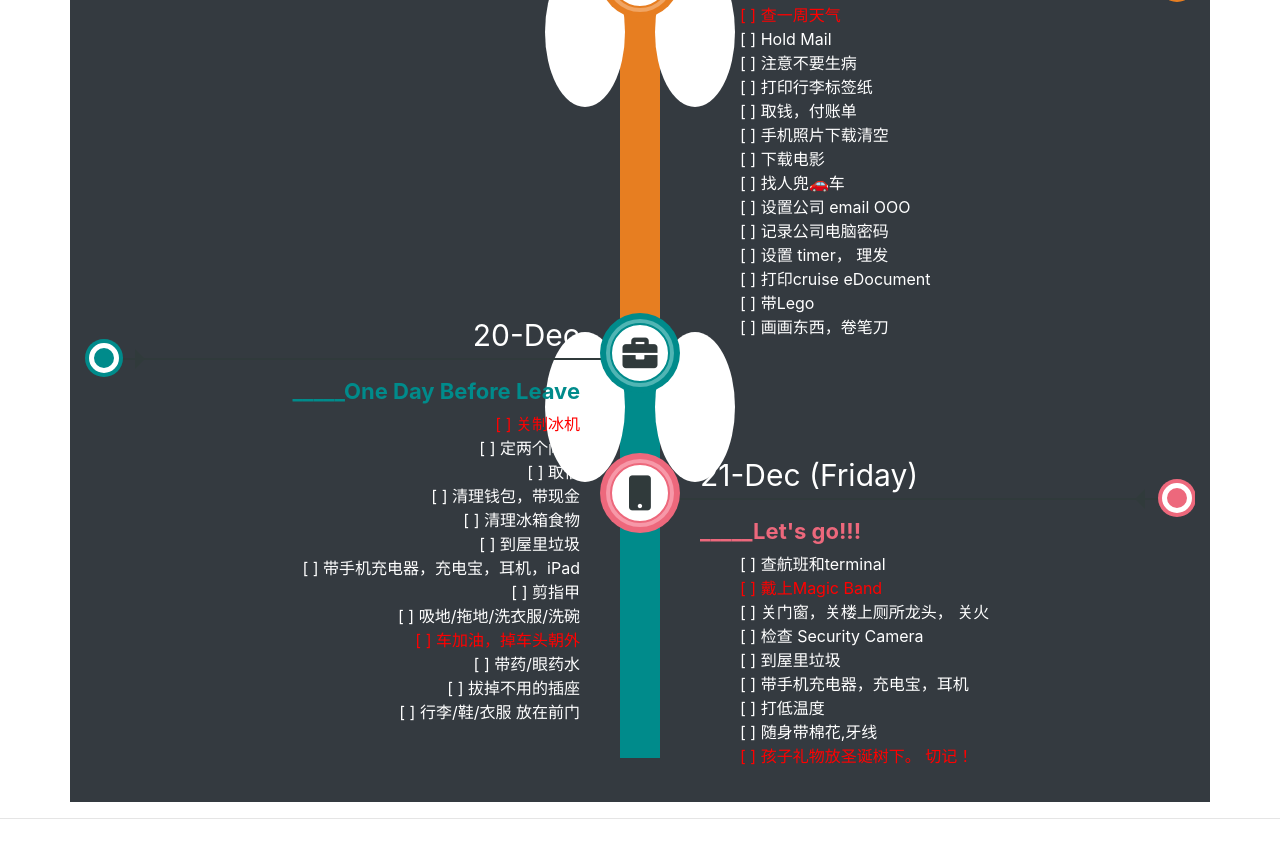
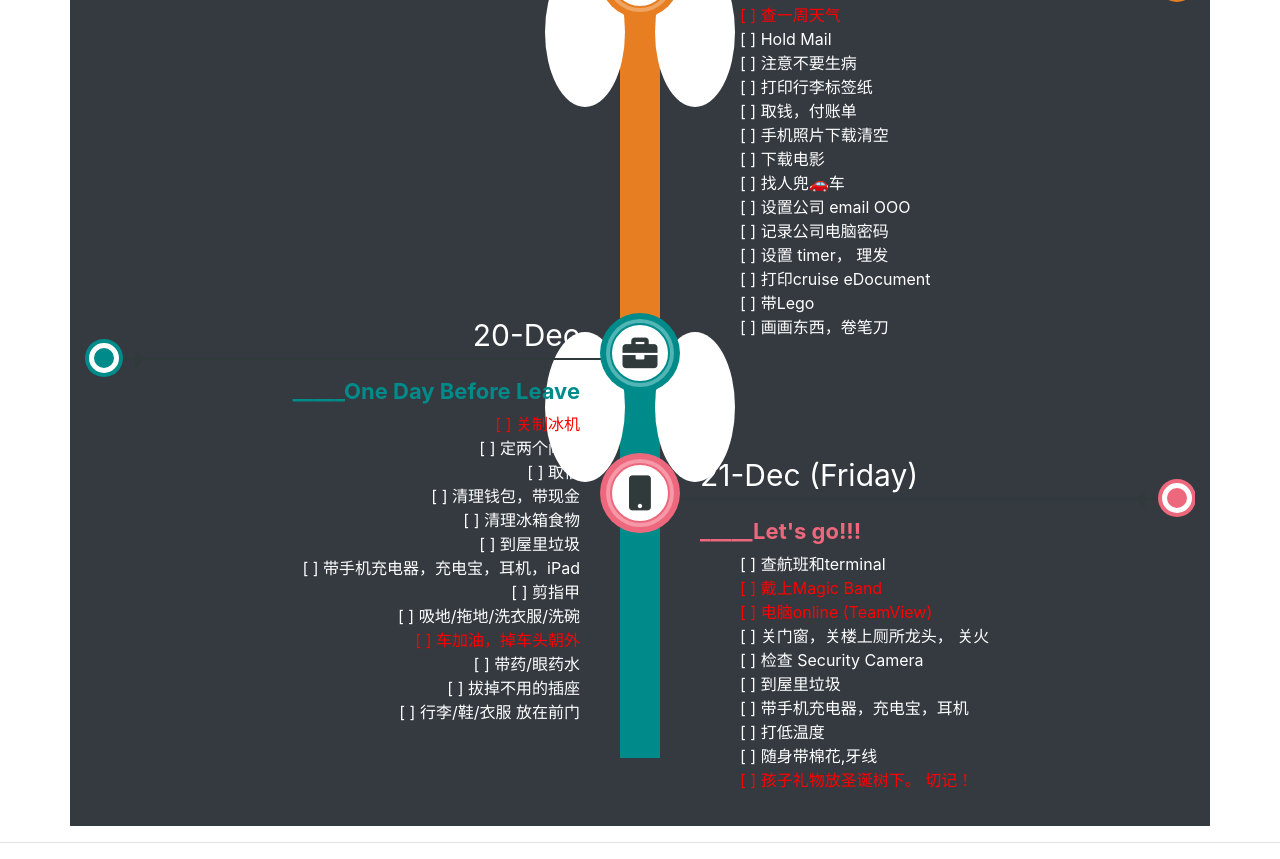
Before and after one commit to kzhangkzhang/vacation-todo, a website: page index.html in a window 1280 px wide. Shown: the part 436-1295 px from the top of the page. Before the commit the page ends 1271 px from the top, so only its background shows below. Drawn offline with nearby package versions, Linux system fonts and the light colour scheme.

Commit message:
add more item

```diff
--- a/index.html
+++ b/index.html
@@ -91,6 +91,7 @@
                 <ul>
                   <li>查航班和terminal</li>
                   <li class="special">戴上Magic Band</li>
+                  <li class="special">电脑online (TeamView)</li>
                   <li>关门窗，关楼上厕所龙头， 关火</li>
                   <li>检查 Security Camera</li>
                   <li>到屋里垃圾</li>
```
